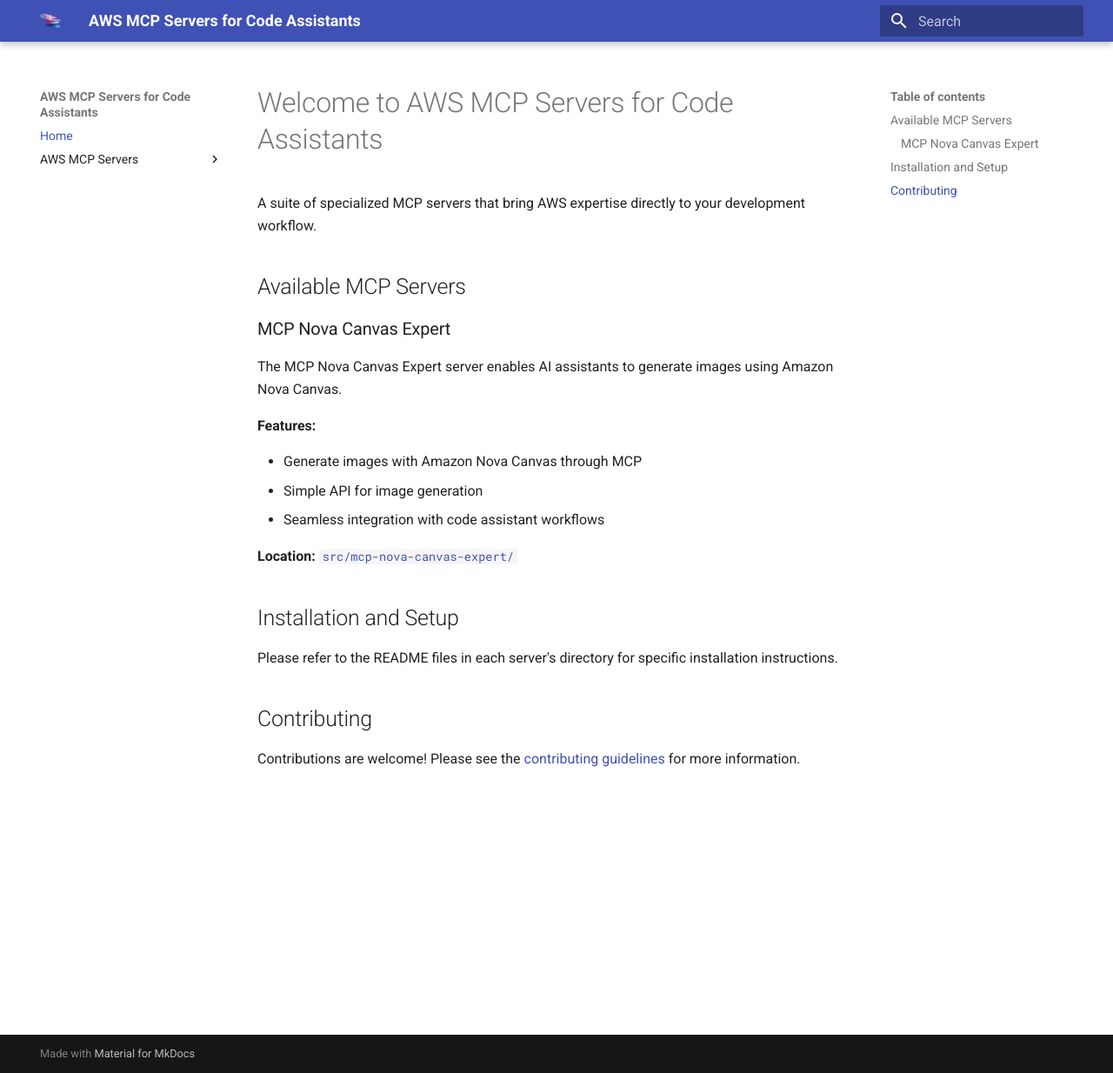
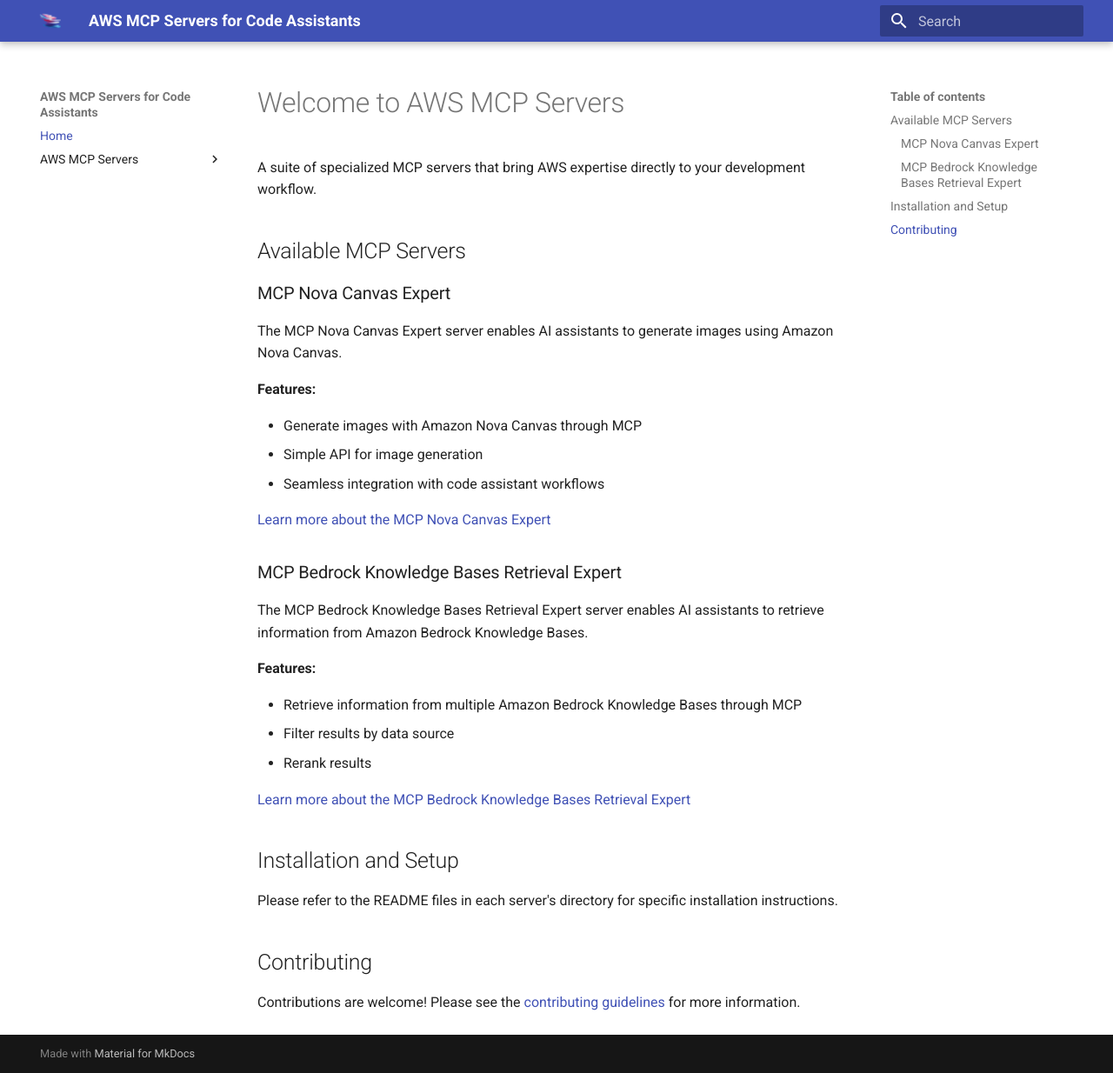
Before and after one commit to yoshidayasutaka/mcp, an MkDocs documentation site: the page built from docs/index.md, in a window 1280 px wide and 1234 px high. Shown: the whole window at 87% size. Built offline with MkDocs 1.6.1 and Material for MkDocs 9.7.7, drawn with Linux system fonts in a browser that asks for light colours.

Commit message:
fix: include-md fixes (#29)

```diff
--- a/docs/index.md
+++ b/docs/index.md
@@ -1,4 +1,4 @@
-# Welcome to AWS MCP Servers for Code Assistants
+# Welcome to AWS MCP Servers
 
 A suite of specialized MCP servers that bring AWS expertise directly to your development workflow.
 
@@ -14,7 +14,19 @@
 - Simple API for image generation
 - Seamless integration with code assistant workflows
 
-**Location:** [`src/mcp-nova-canvas-expert/`](../src/mcp-nova-canvas-expert/)
+[Learn more about the MCP Nova Canvas Expert](servers/mcp-nova-canvas-expert.md)
+
+### MCP Bedrock Knowledge Bases Retrieval Expert
+
+The MCP Bedrock Knowledge Bases Retrieval Expert server enables AI assistants to retrieve information from Amazon Bedrock Knowledge Bases.
+
+**Features:**
+
+- Retrieve information from multiple Amazon Bedrock Knowledge Bases through MCP
+- Filter results by data source
+- Rerank results
+
+[Learn more about the MCP Bedrock Knowledge Bases Retrieval Expert](servers/mcp-bedrock-kb-retrieval-expert.md)
 
 ## Installation and Setup
 
--- a/mkdocs.yml
+++ b/mkdocs.yml
@@ -13,5 +13,5 @@
 nav:
   - Home: index.md
   - AWS MCP Servers:
-    - MCP Server for Nova Canvas: src/mcp-nova-canvas-expert/README.md
-    - MCP Server for Amazon Bedrock Knowledge Base Retrieval: src/mcp-bedrock-knowledge-base-retrieval/README.md
+    - MCP Server for Nova Canvas: servers/mcp-nova-canvas-expert.md
+    - MCP Server for Amazon Bedrock Knowledge Base Retrieval: servers/mcp-bedrock-kb-retrieval-expert.md
```
Also changed, not shown: docs/servers/mcp-bedrock-kb-retrieval-expert.md (added, +5 -0 lines), docs/servers/mcp-nova-canvas-expert.md (added, +5 -0 lines), src/mcp-bedrock-kb-retrieval-expert/README.md (+0 -2 lines), src/mcp-nova-canvas-expert/README.md (+0 -2 lines).
